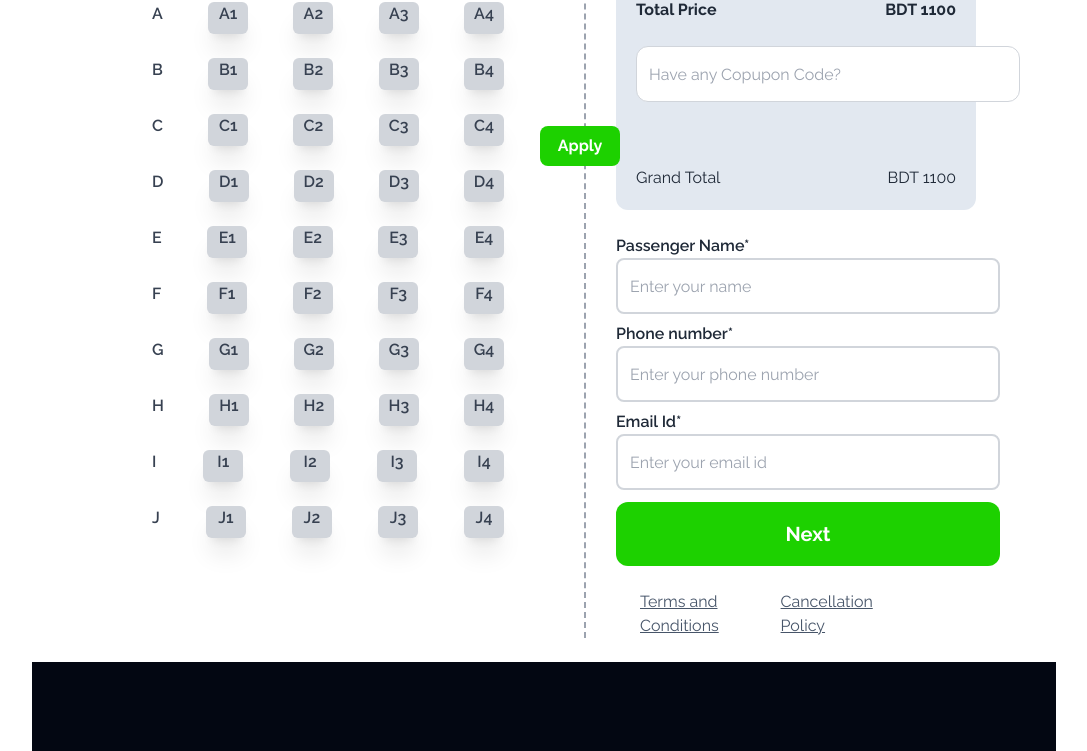
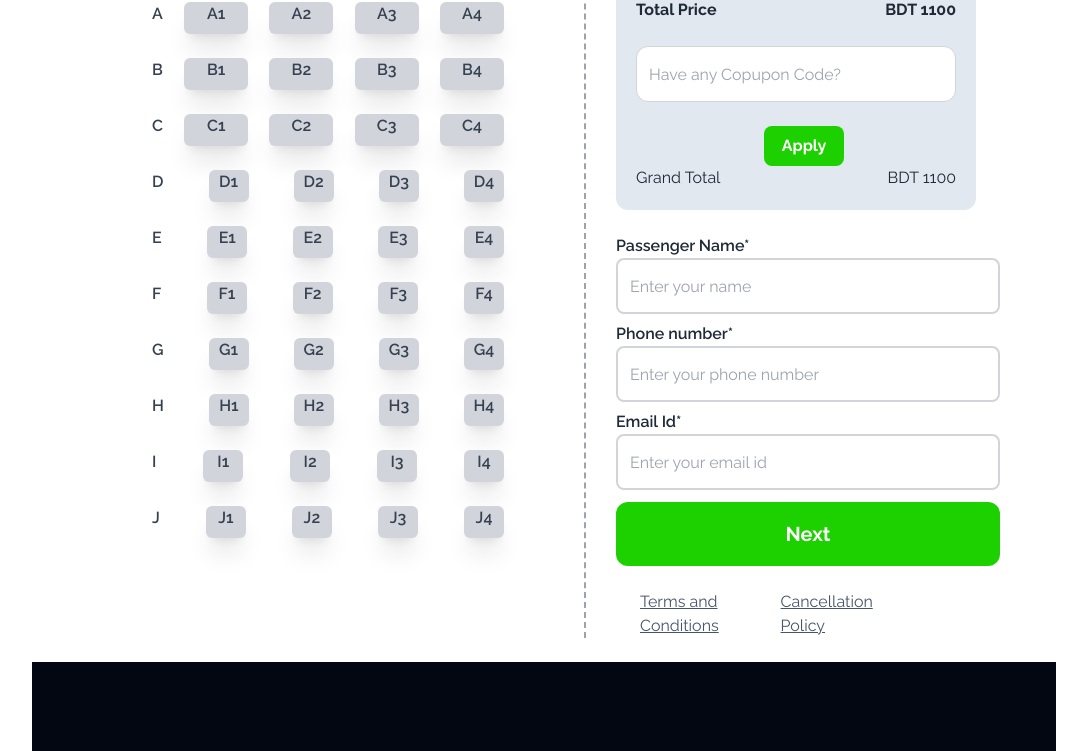
Before and after one commit to ashiqurAlways/smart-ticketing-A5, a plain HTML site: page index.html in a window 1280 px wide. Shown: the part 2457-3208 px from the top of the page, without its empty margins (96-1183 px from the left). Drawn offline with nearby package versions, Linux system fonts and the light colour scheme; a script that the page names is missing.

Commit message:
added some code

```diff
--- a/index.html
+++ b/index.html
@@ -7,7 +7,6 @@
   <title>Easy Ticket</title>
   <link href="https://cdn.jsdelivr.net/npm/daisyui@4.7.2/dist/full.min.css" rel="stylesheet" type="text/css" />
   <script src="https://cdn.tailwindcss.com"></script>
-
   <!-- font -->
   <link rel="preconnect" href="https://fonts.googleapis.com">
   <link rel="preconnect" href="https://fonts.gstatic.com" crossorigin>
@@ -18,9 +17,7 @@
       font-family: 'Raleway';
     }
   </style>
-
 </head>
-
 <body class="mx-32 my-10">
   <header>
     <nav class="flex justify-between items-center">
@@ -101,7 +98,6 @@
             </div>
           </div>
         </div>
-
 
         <div class=" stat shadow-xl col-span-6 bg-[#F78C9C] text-neutral-content mt-10 rounded-3xl">
           <div class="card-body text-black flex-row justify-between">
@@ -225,36 +221,36 @@
               <div class=" font-semibold text-gray-700 flex justify-between mt-10 mb-6 mx-6">
                 <p>A</p>
                 <p id="A1"
-                  class=" seat bg-gray-300 cursor-pointer hover:bg-[#1DD100] w-10 h-8 text-center rounded-md shadow-xl">
+                  class=" seat bg-gray-300 cursor-pointer hover:bg-[#1DD100] w-16 h-8 text-center rounded-md shadow-xl">
                   A1</p>
                 <p id="A2"
-                  class=" seat bg-gray-300 cursor-pointer hover:bg-[#1DD100] w-10 h-8 text-center rounded-md shadow-xl">
+                  class=" seat bg-gray-300 cursor-pointer hover:bg-[#1DD100] w-16 h-8 text-center rounded-md shadow-xl">
                   A2</p>
                 <p id="A3"
-                  class=" seat bg-gray-300 cursor-pointer hover:bg-[#1DD100] w-10 h-8 text-center rounded-md shadow-xl">
+                  class=" seat bg-gray-300 cursor-pointer hover:bg-[#1DD100] w-16 h-8 text-center rounded-md shadow-xl">
                   A3</p>
                 <p id="A4"
-                  class=" seat bg-gray-300 cursor-pointer hover:bg-[#1DD100] w-10 h-8 text-center rounded-md shadow-xl">
+                  class=" seat bg-gray-300 cursor-pointer hover:bg-[#1DD100] w-16 h-8 text-center rounded-md shadow-xl">
                   A4</p>
               </div>
 
               <div class=" font-semibold text-gray-700 flex justify-between mt-6 mb-6 mx-6">
                 <p>B</p>
-                <p class="seat bg-gray-300 w-10 h-8 text-center rounded-md shadow-xl">B1</p>
-                <p class="seat bg-gray-300 w-10 h-8 text-center rounded-md shadow-xl">B2</p>
-                <p class="seat bg-gray-300 w-10 h-8 text-center rounded-md shadow-xl">B3</p>
-                <p class="seat bg-gray-300 w-10 h-8 text-center rounded-md shadow-xl">B4</p>
+                <p class="seat bg-gray-300 w-16 h-8 text-center rounded-md shadow-xl">B1</p>
+                <p class="seat bg-gray-300 w-16 h-8 text-center rounded-md shadow-xl">B2</p>
+                <p class="seat bg-gray-300 w-16 h-8 text-center rounded-md shadow-xl">B3</p>
+                <p class="seat bg-gray-300 w-16 h-8 text-center rounded-md shadow-xl">B4</p>
               </div>
 
               <div class=" font-semibold text-gray-700 flex justify-between mt-6 mb-6 mx-6">
                 <p>C</p>
-                <p class="bg-gray-300 w-10 h-8 text-center rounded-md shadow-xl cursor-pointer hover:bg-[#1DD100]">C1
+                <p class="bg-gray-300 w-16 h-8 text-center rounded-md shadow-xl cursor-pointer hover:bg-[#1DD100]">C1
                 </p>
-                <p class="bg-gray-300 w-10 h-8 text-center rounded-md shadow-xl cursor-pointer hover:bg-[#1DD100]">C2
+                <p class="bg-gray-300 w-16 h-8 text-center rounded-md shadow-xl cursor-pointer hover:bg-[#1DD100]">C2
                 </p>
-                <p class="bg-gray-300 w-10 h-8 text-center rounded-md shadow-xl cursor-pointer hover:bg-[#1DD100]">C3
+                <p class="bg-gray-300 w-16 h-8 text-center rounded-md shadow-xl cursor-pointer hover:bg-[#1DD100]">C3
                 </p>
-                <p class="bg-gray-300 w-10 h-8 text-center rounded-md shadow-xl cursor-pointer hover:bg-[#1DD100]">C4
+                <p class="bg-gray-300 w-16 h-8 text-center rounded-md shadow-xl cursor-pointer hover:bg-[#1DD100]">C4
                 </p>
               </div>
 
@@ -349,9 +345,9 @@
             </div>
 
             <div>
-              <input class=" rounded-xl h-14 w-96 p-3 border-solid border border-gray-300 mt-6 mb-6 " type="text"
+              <input class=" rounded-xl h-14 w-full p-3 border-solid border border-gray-300 mt-6 mb-6 " type="text"
                 name="Copupon" id="" placeholder="Have any Copupon Code?">
-              <button class="bg-[#1DD100] rounded-lg font-bold text-white w-20 h-10 -ml-24">Apply</button>
+              <button class="bg-[#1DD100] rounded-lg font-bold text-white w-20 h-10 ml-32">Apply</button>
 
             </div>
             <div class="flex justify-between">
@@ -383,7 +379,6 @@
             <p>Terms and Conditions</p>
             <p>Cancellation Policy</p>
           </div>
-
 
         </div>
       </div>
@@ -417,10 +412,10 @@
   <!-- footer section -->
 <footer id="footer" >
   <div class="bg-gray-950 text-white">
-      <div class="p-36">
+      <div class="p-24">
       <div class="flex justify-between mb-10">
           <div>
-              <h3 class="font-semibold text-4xl mb-6">AR-Ticket</h3>
+              <h3 class="font-semibold text-4xl mb-6">Easy Ticket</h3>
               <p class="text-gray-400">Easy Ticket is a digital palatfrom to make your <br> daily commuting better.</p>
           </div>
           <div>
@@ -451,6 +446,8 @@
   </div>
 </footer>
 
+
+
 </body>
 
 </html>
```
